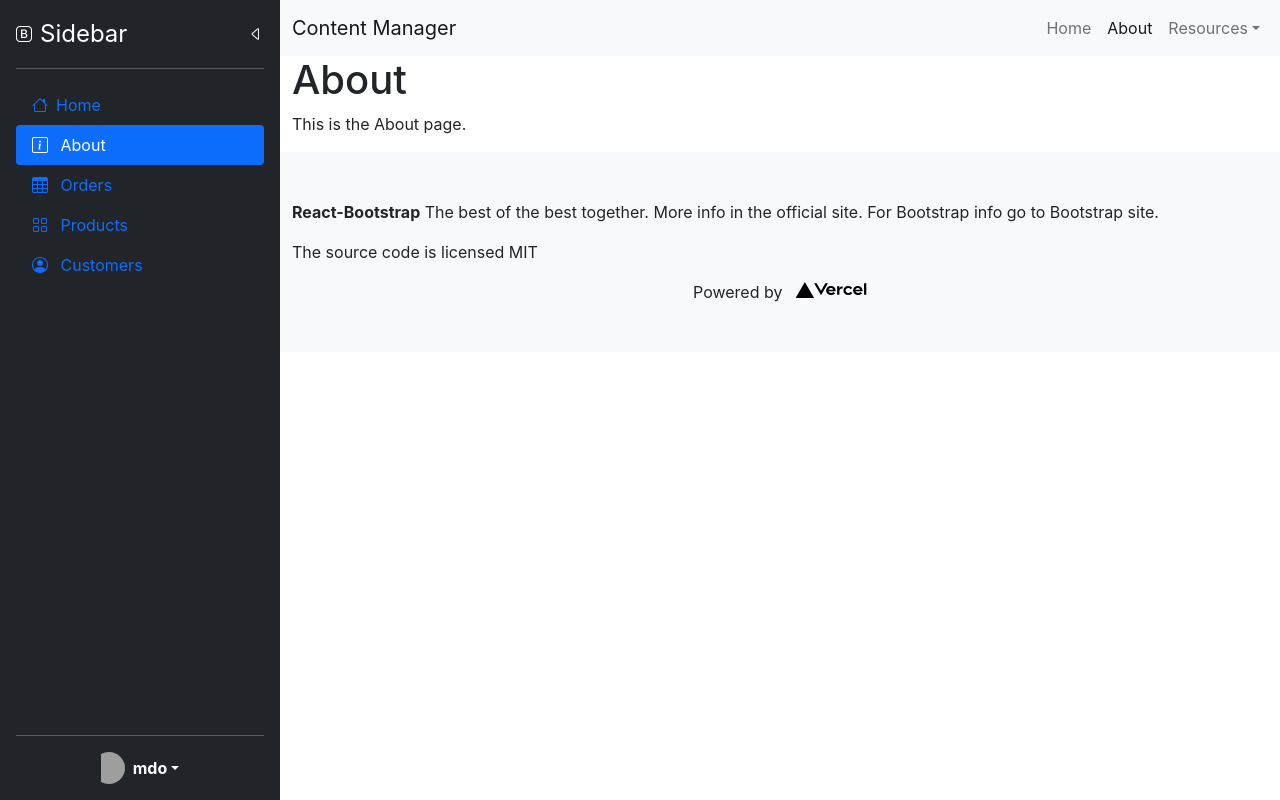
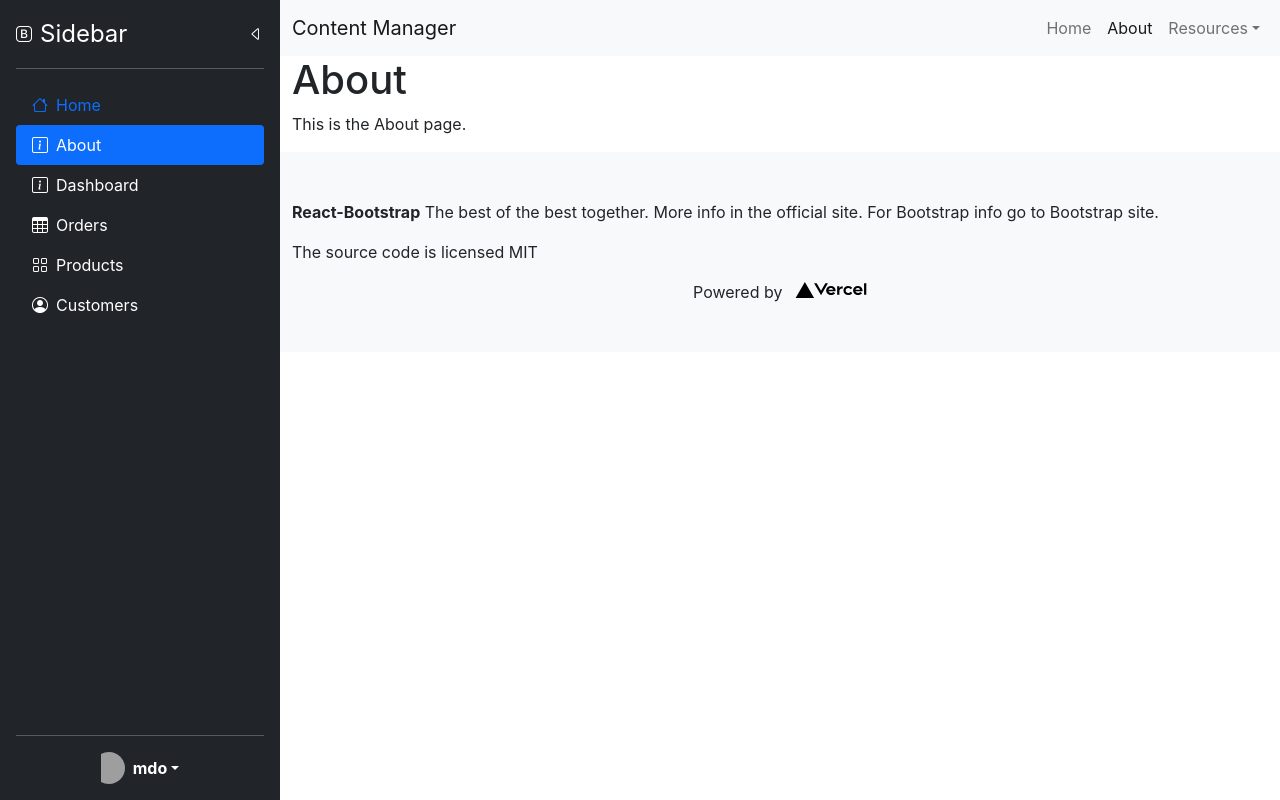
Before and after one commit to marlonfsolis/Next_App_BootstrapTemplate, a Next.js app: page /home/about in a window 1280 px wide. Both pictures are taken after a click on the link 56 px from the left and 28 px from the top of the page. Built offline with nearby package versions, Linux system fonts and the light colour scheme; grey boxes are pictures that could not be loaded.

Commit message:
Working on ActiveLInk to work with classes form user.

```diff
--- a/components/shared/ActiveLink.js
+++ b/components/shared/ActiveLink.js
@@ -5,14 +5,17 @@ const ActiveLink = (props) => {
   const router = useRouter();
   const { asPath } = useRouter();
 
+  // Props
   const children = props.children;
   const exact = props.exact;
   const type = props.type;
   const href = props.href;
+  const className = props.className;
+  const activeClassName = props.activeClassName || "active";
   const onItemClick = props.onItemClick || function (params) { };
 
+
   let childClassName = "nav-link";
-  const activeClassName = "active";
   const isExact = exact || false;
   let role = "button";
 
--- a/components/shared/SideNavbarMenuItems.js
+++ b/components/shared/SideNavbarMenuItems.js
@@ -12,12 +12,52 @@ export default function SideNavbarMenuItems(props) {
   }
 
   return (
-    <Nav variant="pills" defaultActiveKey="/home" className="flex-column mb-auto">
-      <ActiveLink href="/home" type="navLink" exact={true} onItemClick={onItemClickHandler}><i className="bi bi-house me-2" width="16" height="16"></i>Home</ActiveLink>
-      <ActiveLink href="/home/about" type="navLink" onItemClick={onItemClickHandler}><i className="bi bi-info-square me-2" width="16" height="16"></i> About</ActiveLink>
-      <ActiveLink href="#/orders" type="navLink" onItemClick={onItemClickHandler}><i className="bi bi-table me-2" width="16" height="16"></i> Orders</ActiveLink>
-      <ActiveLink href="#/products" type="navLink" onItemClick={onItemClickHandler}><i className="bi bi-grid me-2" width="16" height="16"></i> Products</ActiveLink>
-      <ActiveLink href="#/customers" type="navLink" disabled><i className="bi bi-person-circle me-2" width="16" height="16"></i> Customers</ActiveLink>
-    </Nav>
+    // <Nav variant="pills" defaultActiveKey="/home" className="flex-column mb-auto">
+    //   <ActiveLink href="/home" type="navLink" exact={true} onItemClick={onItemClickHandler}><i className="bi bi-house me-2" width="16" height="16"></i>Home</ActiveLink>
+    //   <ActiveLink href="/home/about" type="navLink" onItemClick={onItemClickHandler}><i className="bi bi-info-square me-2" width="16" height="16"></i> About</ActiveLink>
+    //   <ActiveLink href="#/orders" type="navLink" onItemClick={onItemClickHandler}><i className="bi bi-table me-2" width="16" height="16"></i> Orders</ActiveLink>
+    //   <ActiveLink href="#/products" type="navLink" onItemClick={onItemClickHandler}><i className="bi bi-grid me-2" width="16" height="16"></i> Products</ActiveLink>
+    //   <ActiveLink href="#/customers" type="navLink" disabled><i className="bi bi-person-circle me-2" width="16" height="16"></i> Customers</ActiveLink>
+    // </Nav>
+
+
+
+    <ul className="nav nav-pills flex-column mb-auto">
+      <li className="nav-item">
+        <ActiveLink href="/home" type="navLink" exact={true} className="" onItemClick={onItemClickHandler}>
+          <i className="bi bi-house me-2" width="16" height="16"></i>
+          Home
+        </ActiveLink>
+      </li>
+      <li>
+        <ActiveLink href="/home/about" type="navLink" onItemClick={onItemClickHandler}>
+          <i className="bi bi-info-square me-2" width="16" height="16"></i>
+          About
+        </ActiveLink>
+        <a href="#" className="nav-link text-white">
+          <i className="bi bi-info-square me-2" width="16" height="16"></i>
+          Dashboard
+        </a>
+      </li>
+      <li>
+        <a href="#" className="nav-link text-white">
+          <i className="bi bi-table me-2" width="16" height="16"></i>
+          Orders
+        </a>
+      </li>
+      <li>
+        <a href="#" className="nav-link text-white">
+          <i className="bi bi-grid me-2" width="16" height="16"></i>
+          Products
+        </a>
+      </li>
+      <li>
+        <a href="#" className="nav-link text-white">
+          <i className="bi bi-person-circle me-2" width="16" height="16"></i>
+          Customers
+        </a>
+      </li>
+    </ul>
+
   )
 }
```
